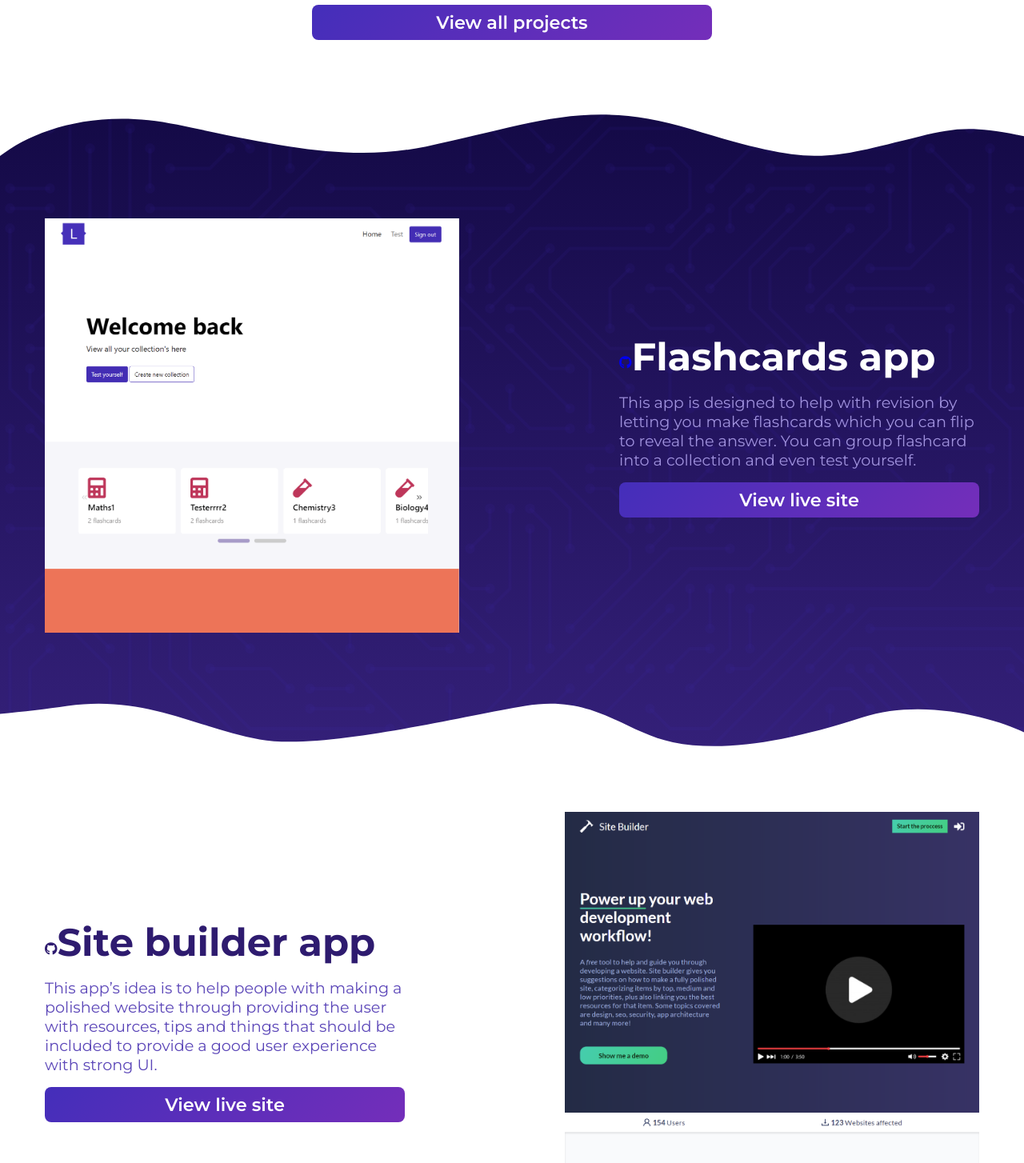
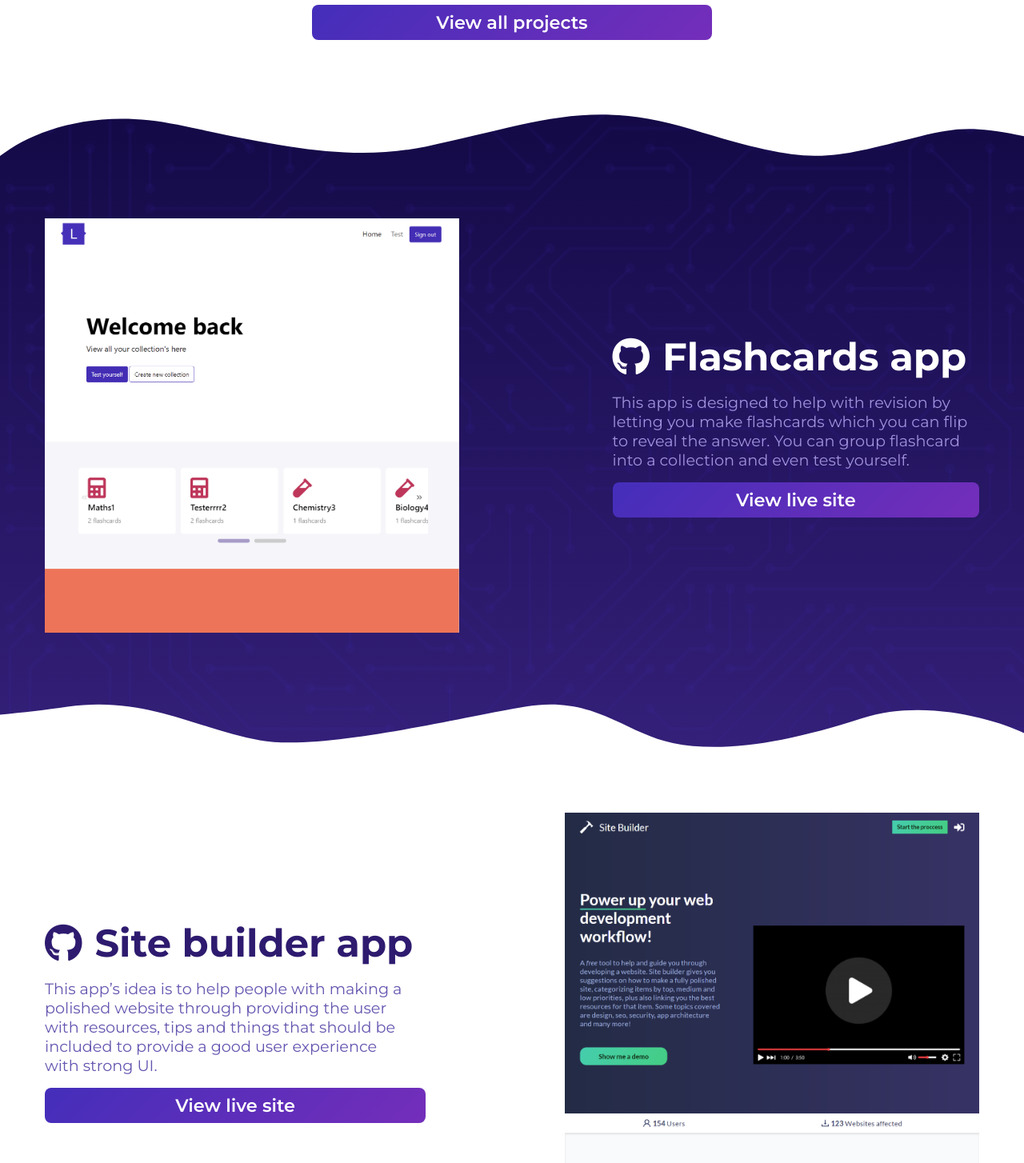
Before and after one commit to NinjaInShade/portfolio, a React (Create React App) app: page / in a window 1280 px wide. Shown: the part 1040-2494 px from the top of the page at 80% size. Built offline with nearby package versions, Linux system fonts and the light colour scheme; some icons are missing.

Commit message:
Project card refactored. Cleaner css and using css vars

```diff
--- a/src/App.css
+++ b/src/App.css
@@ -20,6 +20,7 @@ body {
   /* Gradients */
   --btn-gradient: linear-gradient(135deg, rgba(68, 46, 186, 1) 0%, rgba(116, 46, 186, 1) 100%);
   --btn-hover-gradient: linear-gradient(135deg, rgb(58, 40, 161) 0%, rgb(103, 41, 165) 100%);
+  --card-gradient: linear-gradient(180deg, rgba(19, 9, 69, 1) 0%, rgba(52, 32, 121, 1) 100%);
 
   /* Purples */
   --purple-800: #2e1b6f;
--- a/src/App.js
+++ b/src/App.js
@@ -9,8 +9,6 @@ import "./App.css";
 
 // TODO: Refactor contact form. The html/css may be excessive and could be a lot cleaner and smaller.
 // TODO: 404 error page
-// TODO: Make astronaught on home page come shooting up from near bottom right corner into place on page load.
-// TODO: Experiment with animations -> such as sections load in as you scroll with maybe a fade animation?
 // TODO: use localstorage to add a timer between download/email reqs
 // TODO: Refactor every component and it's css if there is room for improvement. Items that need looking over => Construction, Home, Unmatched,  ContactForm, ProjectCard
 // TODO: Setup custom CSS vars for colours and gradients and such
--- a/src/components/UI/ProjectCard/ProjectCard.css
+++ b/src/components/UI/ProjectCard/ProjectCard.css
@@ -1,14 +1,7 @@
-.project-card,
-.project-card-white {
+.project-card {
+  position: relative;
+  background: var(--card-gradient, rgb(19, 9, 69));
   padding: 150px 25px;
-  position: relative;
-  width: 100%;
-}
-
-.project-card {
-  margin-bottom: -1px;
-  background: rgb(19, 9, 69);
-  background: linear-gradient(180deg, rgba(19, 9, 69, 1) 0%, rgba(52, 32, 121, 1) 100%);
 }
 
 .project-card-white {
@@ -16,25 +9,70 @@
   padding: 75px 25px;
 }
 
-.project-card-wave,
-.project-card-wave-2 {
+.project-card .container {
+  justify-content: space-between;
+  max-width: 1200px;
+  width: 100%;
+}
+
+.project-card img {
+  max-width: 550px;
+  border-radius: 8px;
+  z-index: 1;
+  padding: 0 1rem;
+  width: 100%;
+}
+
+.project-card .text-container {
+  flex-direction: column;
+  align-items: flex-start;
+  padding: 0 1rem;
+  z-index: 1;
+}
+
+.project-card .title,
+.project-card .github-icon {
+  text-align: left;
+  color: var(--neutral-100);
+  font-size: 3rem;
+  margin-right: 1rem;
+}
+
+.heading-container {
+  margin-bottom: 1rem;
+}
+
+.project-card .description {
+  color: var(--purple-200);
+  max-width: 450px;
+  font-size: 1.2rem;
+  margin-bottom: 1rem;
+  text-align: left;
+}
+
+.project-card button {
+  width: 100%;
+}
+
+.project-card .wave,
+.project-card .wave-2 {
   position: absolute;
   height: 90px;
   width: 100%;
 }
 
-.project-card-wave {
+.project-card .wave {
   top: -1px;
   background: url("../../../assets/images/project-wave-top.svg") no-repeat;
 }
 
-.project-card-wave-2 {
-  bottom: 0px;
+.project-card .wave-2 {
+  bottom: -1px;
   background: url("../../../assets/images/project-wave-bottom.svg") no-repeat;
   transform: rotateY(180deg);
 }
 
-.project-card-bg {
+.project-card .bg {
   background: url("../../../assets/images/bg.svg");
   position: absolute;
   top: 0;
@@ -43,90 +81,35 @@
   height: 100%;
 }
 
-.project-card img,
-.project-card-white img {
-  max-width: 550px;
-  width: 100%;
-  border-radius: 8px;
-  z-index: 3;
-  padding: 0 1rem;
-}
-
-.project-card-text {
-  flex-direction: column;
-  padding: 0 1rem;
-  z-index: 5;
-}
-
-.project-card-text-title {
-  margin-right: auto;
-}
-
-.project-card-text-title h2,
-.project-card-text-title svg {
-  text-align: left;
-  color: #fff;
-  font-size: 3rem;
-  padding-right: 1rem;
-  margin-bottom: 1rem;
-}
-
-.project-card-text p {
-  max-width: 450px;
-  color: #a092de;
-  font-size: 1.2rem;
-  margin-bottom: 1rem;
-  text-align: left;
-  margin-right: auto;
-}
-
-.project-card-text button {
-  width: 100%;
-}
-
-.project-card-container {
-  display: flex;
-  justify-content: space-between;
-  max-width: 1200px;
-  width: 100%;
-}
-
 @media (max-width: 1400px) {
-  .project-card-wave {
+  /* Switch over to svgs with no aspect ratio preservation so they won't scale at smaller screens. */
+  .project-card .wave {
     background: url("../../../assets/images/project-wave-top-2.svg") no-repeat;
   }
 
-  .project-card-wave-2 {
+  .project-card .wave-2 {
     background: url("../../../assets/images/project-wave-bottom-2.svg") no-repeat;
   }
 }
 
 @media (max-width: 1050px) {
-  .project-card-container {
+  .project-card .container {
     flex-direction: column !important;
     align-items: center;
   }
 
-  .project-card img,
-  .project-card-white img {
-    margin: 0 0 1rem 0;
-  }
-
-  .project-card-text {
-    margin: 0;
+  .project-card img {
+    margin-bottom: 1rem;
   }
 }
 
 @media (max-width: 550px) {
-  .project-card-text {
-    align-items: flex-start !important;
-  }
-
-  .project-card-text-title h2 {
+  .project-card .title,
+  .project-card .github-icon {
     font-size: 1.6rem;
   }
 
-  .project-card-text p {
+  .project-card .description {
     font-size: 1rem;
   }
 }
--- a/src/components/UI/ProjectCard/ProjectCard.js
+++ b/src/components/UI/ProjectCard/ProjectCard.js
@@ -5,22 +5,26 @@ import "./ProjectCard.css";
 
 export default function ProjectCard({ img, title, description, live_URL, github_URL, reversed, white }) {
   return (
-    <div className={white ? "project-card-white flex" : "project-card flex"}>
+    <div className={white ? "project-card project-card-white flex" : "project-card flex"}>
       <div
-        className="project-card-container"
+        className="container flex"
         style={{
           flexDirection: reversed ? "row-reverse" : "",
         }}
       >
         <img src={img} alt="Project thumbnail" />
-        <div className="project-card-text flex">
-          <div className="project-card-text-title flex">
+        <div className="text-container flex">
+          <div className="heading-container flex">
             <a href={github_URL} target="_blank" rel="noreferrer">
-              <i className="fab fa-github" style={white ? { color: "#2E1B6F" } : {}}></i>
+              <i className="fab fa-github github-icon" style={white ? { color: "var(--purple-800)" } : {}}></i>
             </a>
-            <h2 style={white ? { color: "#2E1B6F" } : {}}>{title}</h2>
+            <h2 style={white ? { color: "var(--purple-800)" } : {}} className="title">
+              {title}
+            </h2>
           </div>
-          <p style={white ? { color: "#5B46B8" } : {}}>{description}</p>
+          <p style={white ? { color: "var(--purple-400)" } : {}} className="description">
+            {description}
+          </p>
           <Button>
             <a href={live_URL} target="_blank" rel="noreferrer">
               View live site
@@ -28,9 +32,9 @@ export default function ProjectCard({ img, title, description, live_URL, github_
           </Button>
         </div>
       </div>
-      <div className="project-card-bg" style={white ? { display: "none" } : {}}></div>
-      <div className="project-card-wave" style={white ? { display: "none" } : {}}></div>
-      <div className="project-card-wave-2" style={white ? { display: "none" } : {}}></div>
+      <div className="bg" style={white ? { display: "none" } : {}}></div>
+      <div className="wave" style={white ? { display: "none" } : {}}></div>
+      <div className="wave-2" style={white ? { display: "none" } : {}}></div>
     </div>
   );
 }
```
Also changed, not shown: 1 other file (tests, documents, lock files or other folders).
